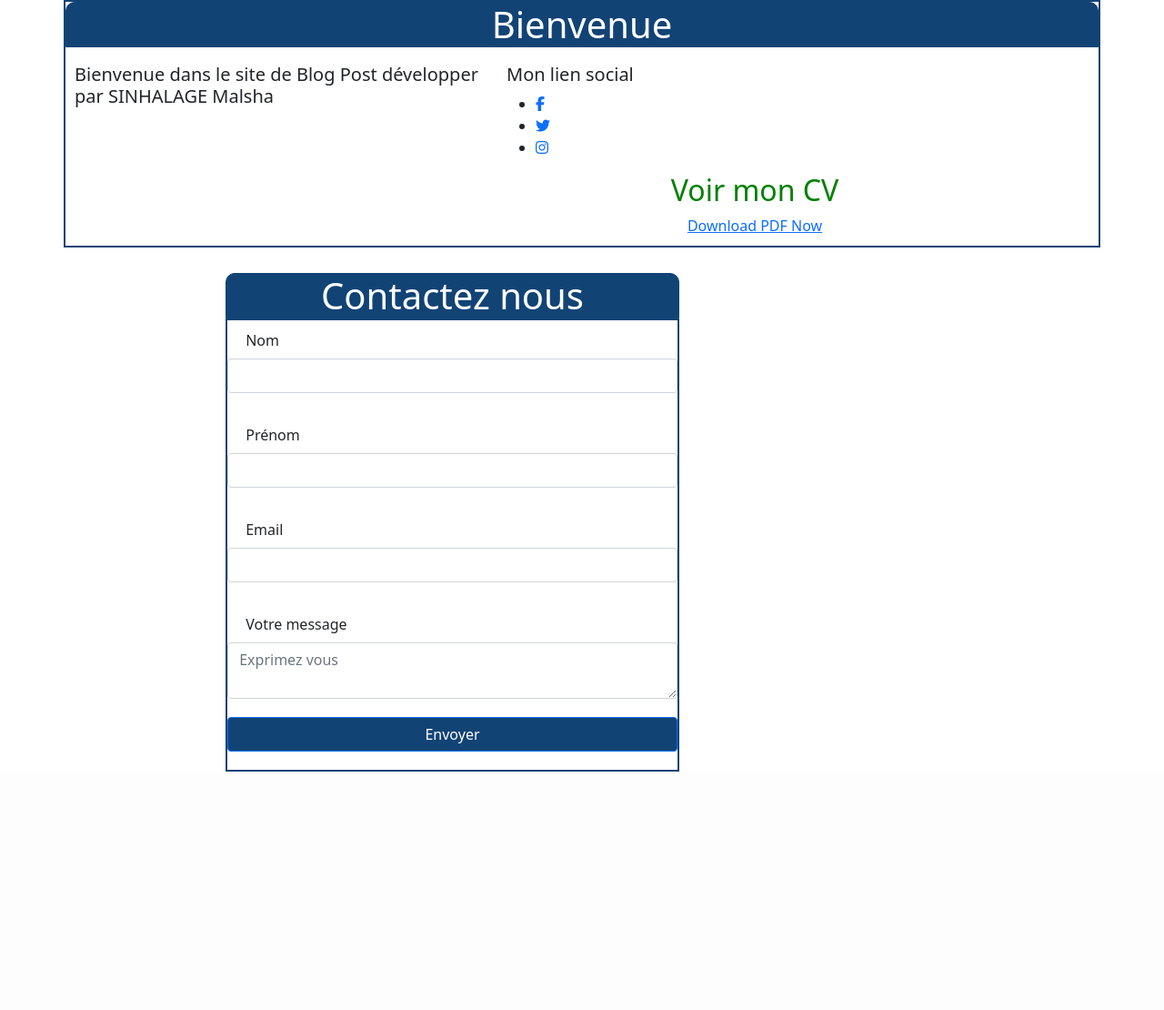
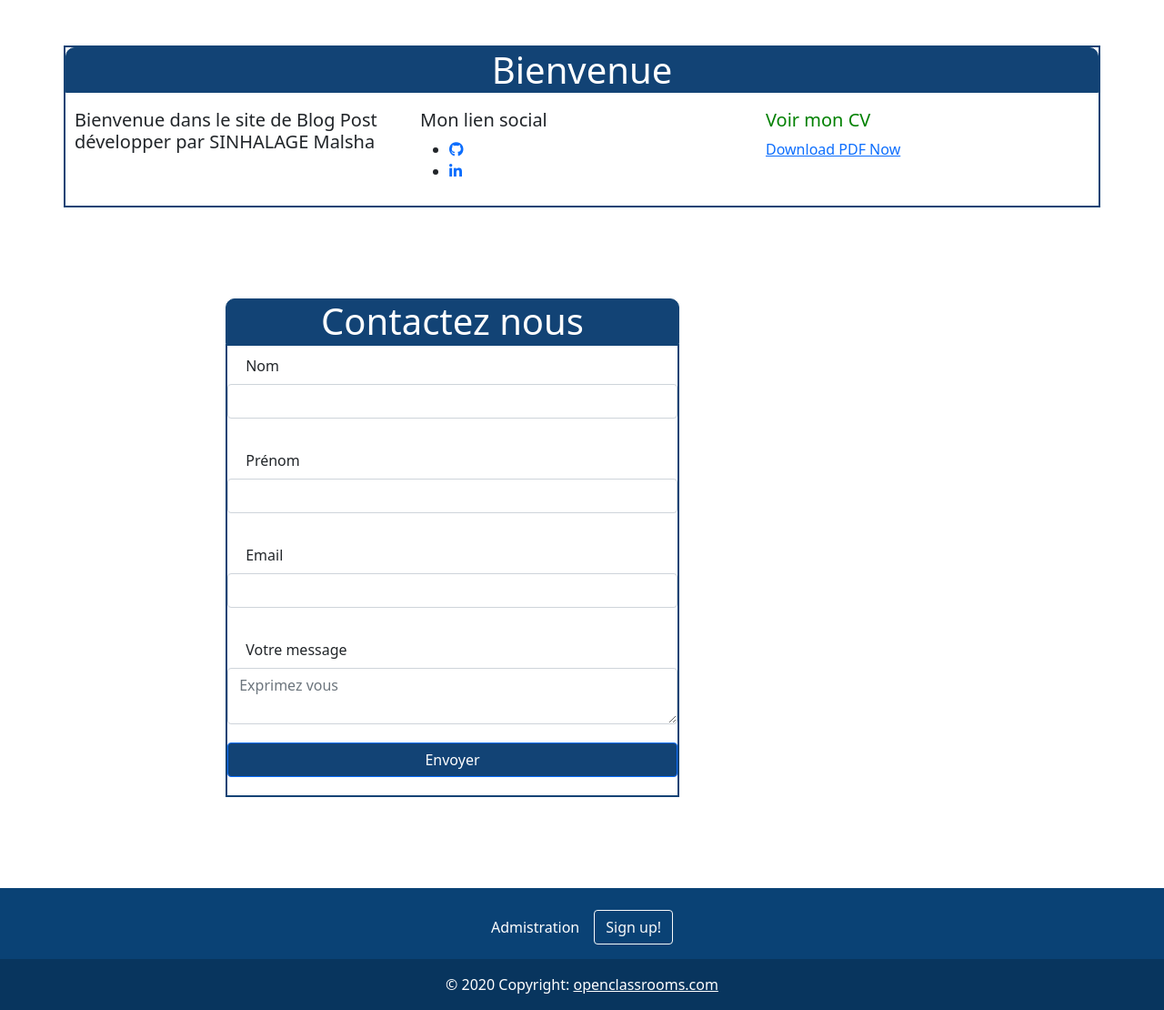
Before and after one commit to Nmalsha/create_PHP_Blog, a PHP site: page /accueil in a window 1280 px wide. Shown: the part 136-1246 px from the top of the page at 91% size. Before the commit the page ends 984 px from the top, so only its background shows below. Run offline with PHP 8.4, Linux system fonts and the light colour scheme; some libraries are stand-ins or nearby versions; grey boxes are pictures that could not be loaded.

Commit message:
adding some styles

```diff
--- a/controllers/Accueil.php
+++ b/controllers/Accueil.php
@@ -10,7 +10,7 @@ class Accueil extends BaseController
         $this->render('index');
 
     }
-
+//sending email if someone want to contact me true the contact form
     public function form()
     {
         $errors = [];
@@ -38,7 +38,5 @@ class Accueil extends BaseController
         }
 
     }
-    //calling to read post view
-    //$this->render('index');
 
 }
--- a/public/style.css
+++ b/public/style.css
@@ -19,12 +19,17 @@
   color: aliceblue;
   text-decoration: none;
 }
-/* index.php*/
+/* Accueil.php*/
+.margins {
+  margin-top: 100px;
+}
 .welcome_msg {
   display: flex;
-
+  font-size: 25px;
   align-content: center;
   justify-content: center;
+  color: #124375;
+  font-weight: bold;
 }
 .actualite {
   margin-top: 50px;
@@ -40,7 +45,7 @@
   padding-right: 0;
 }
 .contact_form {
-  margin-top: 50px;
+  margin-top: 90px;
 }
 /* Form styling*/
 .form_action {
@@ -87,3 +92,5 @@ label {
 }
 
 /* PAGE ACCUEILS*/
+
+/* FOOTER*/
--- a/views/accueil/index.php
+++ b/views/accueil/index.php
@@ -1,31 +1,44 @@
-<section class="container-fluid actualite">
 
-      <div class="container container_styles">
+<?php
+// display user name on the profile page
+if (isset($_SESSION["id"])) {
+    $userid = $_SESSION["id"];
+    echo "<p class='welcome_msg margins'> BONJOUR " . $_SESSION["username"] . "  " . $_SESSION["id"] . " </p>"; // USER ID FOR TESTING DELETE LATER
+
+}
+?>
+
+
+      <div class="container container_styles margins">
+
       <h1 class="form_action">Bienvenue</h1>
         <div class="row padding">
-    <article class="col-5 ">
+    <div class="col-4 ">
         <h5>Bienvenue dans le site de Blog Post développer par SINHALAGE Malsha</h5>
-</article>
-    <aside class="col-6 ">
+</div>
+    <div class="col-4 ">
     <h5>Mon lien social</h5>
     <ul>
-   <li> <a href="#"><i class="fab fa-facebook-f"></i></a></li>
-   <li> <a href="#"><i class="fab fa-twitter"></i></a></li>
-   <li> <a href="#"><i class="fab fa-instagram"></i></a></li>
+   <li> <a href="https://github.com/Nmalsha/create_PHP_Blog"><i class="fab fa-github"></i></a></li>
+   <li> <a href="https://www.linkedin.com/in/malsha-sinhalage-977406197/"><i class="fa fa-linkedin"></i></a></li>
+
 </ul>
-<center>
-        <h2 style="color:green;">Voir mon CV</h2>
 
-        <a href="/public/CV_Malsha.pdf">Download PDF Now</a></center>
-</aside>
+</div>
+<div class="col-4 ">
+<div>
+        <h5 style="color:green;">Voir mon CV</h5>
+
+        <a href="/public/CV_Malsha.pdf">Download PDF Now</a></div>
 </div>
 </div>
-</section>
-<section class="container-fluid contact_form">
-      <div class="container ">
+</div>
+
+
+      <div class="container margins">
         <div class="row">
 
-    <aside class="col-9">
+    <div class="col-md-9 col-sm-12 ">
 
         <form method="post" action="accueil/form" >
         <h1 class="form_action">Contactez nous</h1>
@@ -56,7 +69,6 @@
 </div>
         </form>
 
-</aside>
 </div>
 </div>
-</section>
+</div>
--- a/views/admins/managecomment.php
+++ b/views/admins/managecomment.php
@@ -1,5 +1,5 @@
 <?php
-session_start();
+//session_start();
 // display user name on the profile page
 if (isset($_SESSION["id"])) {
     $userid = $_SESSION["id"];
--- a/views/admins/manageuser.php
+++ b/views/admins/manageuser.php
@@ -1,5 +1,5 @@
 <?php
-session_start();
+//session_start();
 // display user name on the profile page
 if (isset($_SESSION["id"])) {
     $userid = $_SESSION["id"];
--- a/views/layout/default.php
+++ b/views/layout/default.php
@@ -29,7 +29,7 @@
     <button class="navbar-toggler" type="button" data-bs-toggle="collapse" data-bs-target="#navbarSupportedContent" aria-controls="navbarSupportedContent" aria-expanded="false" aria-label="Toggle navigation">
       <span class="navbar-toggler-icon"></span>
     </button>
-    <div class="collapse navbar-collapse list" >
+    <div class="collapse navbar-collapse list " id ="navbarSupportedContent"  >
       <ul class="navbar-nav me-auto mb-2 mb-lg-0">
       <li class="nav-item">
       <a class="nav-link active" aria-current="" href="/accueil">Accueil</a>
@@ -77,12 +77,34 @@ if (isset($_SESSION["id"])) {
 
 </main>
 
+<section class="footer margins">
+  <!-- Footer -->
+  <footer class="text-center text-white" style="background-color: #0a4275;">
+    <!-- Grid container -->
+    <div class="container p-4 pb-0">
+      <!-- Section: CTA -->
+      <section class="">
+        <p class="d-flex justify-content-center align-items-center">
+          <span class="me-3">Admistration</span>
+          <a href="/logins" ><button type="button" class="btn btn-outline-light btn-rounded">
+            Sign up!
+          </button></a>
+        </p>
+      </section>
+      <!-- Section: CTA -->
+    </div>
+    <!-- Grid container -->
 
-<!-- <footer class="bg-light text-center text-lg-start mt-auto">
-  <div class="text-center p-3">
-    © 2022 Copyright:
-    <a class="text-dark" href="https://openclassrooms.com/">OpenClassrooms</a>
-  </div>
-</footer> -->
+    <!-- Copyright -->
+    <div class="text-center p-3" style="background-color: rgba(0, 0, 0, 0.2);">
+      © 2020 Copyright:
+      <a class="text-white" href="https://openclassrooms.com/fr/">openclassrooms.com</a>
+    </div>
+    <!-- Copyright -->
+  </footer>
+  <!-- Footer -->
+</section>
+
 </body>
+
 </html>
--- a/views/logins/index.php
+++ b/views/logins/index.php
@@ -1,5 +1,5 @@
-<section class="container-fluid actualite">
-    <div class="container">
+
+    <div class="container margins">
         <div class="row">
 
         <aside class="col-9">
@@ -30,4 +30,3 @@
         </aside>
         </div>
     </div>
-</section>
```
Also changed, not shown: views/admins/editpost.php (+6 -10 lines), views/posts/index.php (+3 -4 lines), views/posts/read.php (+14 -24 lines), views/signups/index.php (+3 -6 lines).
